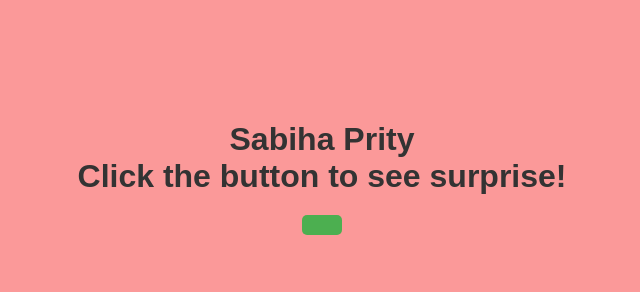
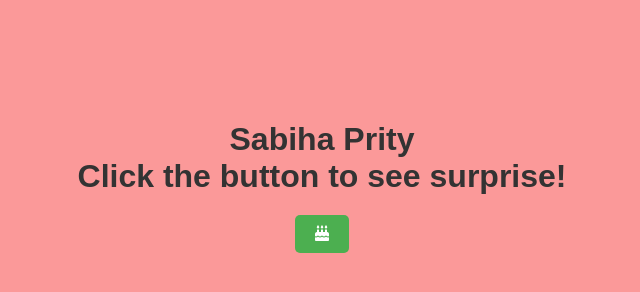
Before and after one commit to mohmad094/fun, a plain HTML site: page index.html in a window 1280 px wide. Shown: the whole page, without its empty margins (318-958 px from the left). Drawn offline with Linux system fonts and the light colour scheme.

Commit message:
Update index.html

```diff
--- a/index.html
+++ b/index.html
@@ -4,6 +4,7 @@
     <meta charset="UTF-8">
     <meta name="viewport" content="width=device-width, initial-scale=1.0">
     <title>Interactive Buttons</title>
+    <link rel="stylesheet" href="https://cdnjs.cloudflare.com/ajax/libs/font-awesome/6.0.0-beta3/css/all.min.css" integrity="sha384-k6RqeWeci5ZR/Lv4MR0sA0FfDOMdsETLv4K68Kejz5Y0wRYiZOLOzKw5a6wqz8" crossorigin="anonymous">
     <link rel="stylesheet" href="styles.css">
 </head>
 <body>
```
